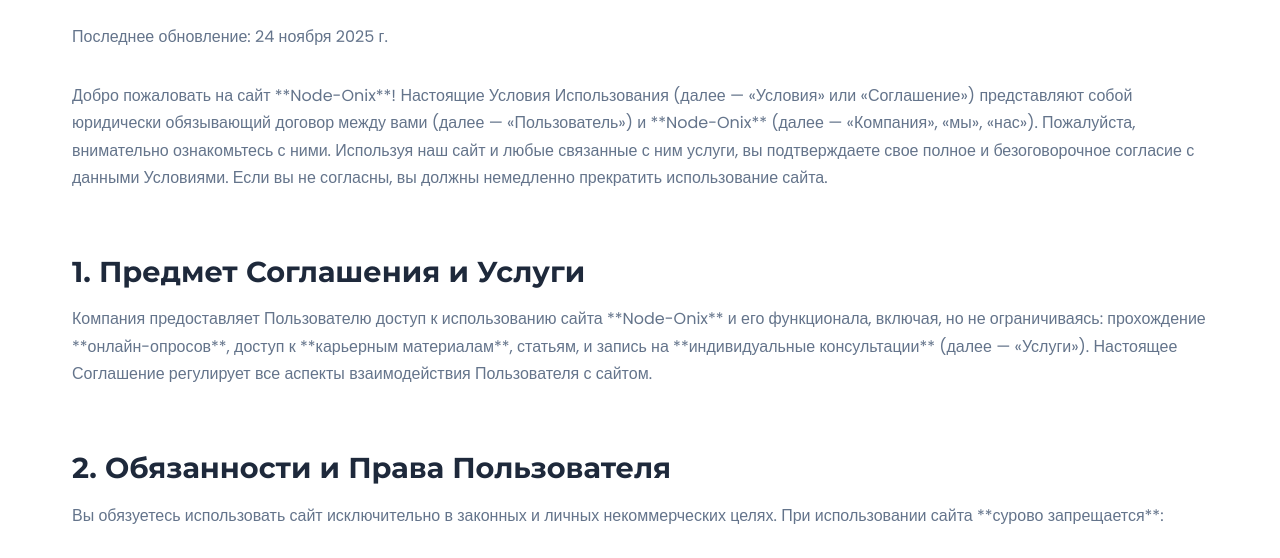
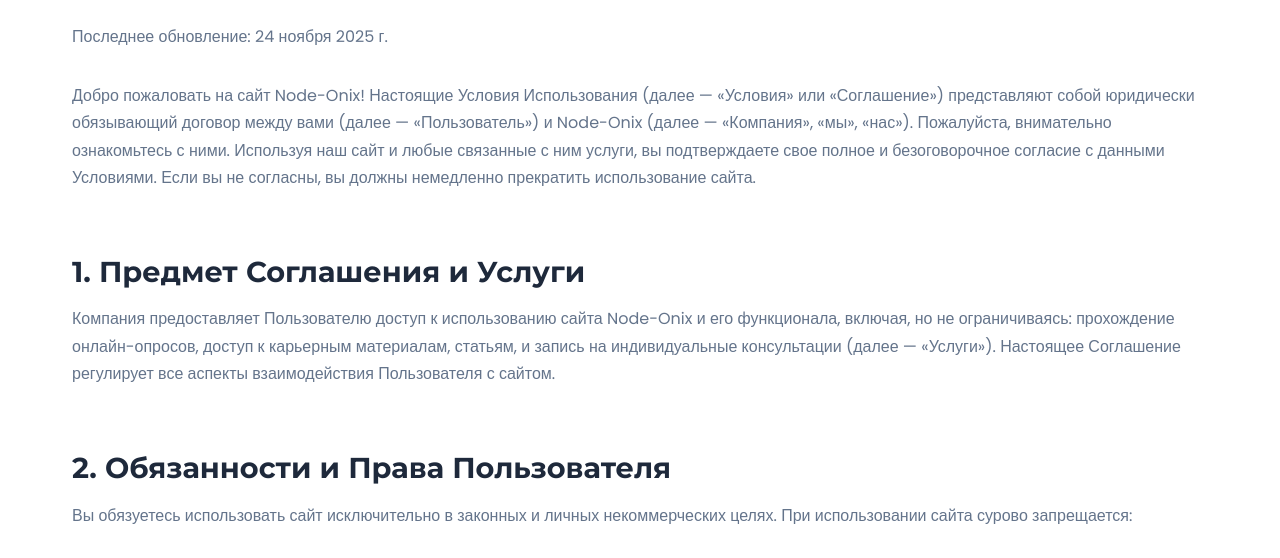
Before and after one commit to Kateryna-Katya/node-onix, a plain HTML site: page terms.html in a window 1280 px wide. Shown: the part 205-763 px from the top of the page. Drawn offline with Linux system fonts and the light colour scheme; files that its build step writes are made by us from their sources; files whose address does not match are found by name.

Commit message:
Deploying to gh-pages from @ Kateryna-Katya/node-onix@c49c3e6f1a566e9adb556fffc51b5c4e89297249 🚀

```diff
--- a/terms.html
+++ b/terms.html
@@ -49,8 +49,8 @@
     <p class="last-updated">Последнее обновление: 24 ноября 2025 г.</p>
 
     <p>
-      Добро пожаловать на сайт **Node-Onix**! Настоящие Условия Использования (далее — «Условия» или «Соглашение»)
-      представляют собой юридически обязывающий договор между вами (далее — «Пользователь») и **Node-Onix**
+      Добро пожаловать на сайт Node-Onix! Настоящие Условия Использования (далее — «Условия» или «Соглашение»)
+      представляют собой юридически обязывающий договор между вами (далее — «Пользователь») и Node-Onix
       (далее — «Компания», «мы», «нас»). Пожалуйста, внимательно ознакомьтесь с ними. Используя наш
       сайт и любые связанные с ним услуги, вы подтверждаете свое полное и безоговорочное согласие с
       данными Условиями. Если вы не согласны, вы должны немедленно прекратить использование сайта.
@@ -58,16 +58,16 @@
 
     <h2>1. Предмет Соглашения и Услуги</h2>
     <p>
-      Компания предоставляет Пользователю доступ к использованию сайта **Node-Onix** и его функционала,
-      включая, но не ограничиваясь: прохождение **онлайн-опросов**, доступ к **карьерным материалам**,
-      статьям, и запись на **индивидуальные консультации** (далее — «Услуги»). Настоящее Соглашение регулирует
+      Компания предоставляет Пользователю доступ к использованию сайта Node-Onix и его функционала,
+      включая, но не ограничиваясь: прохождение онлайн-опросов, доступ к карьерным материалам,
+      статьям, и запись на индивидуальные консультации (далее — «Услуги»). Настоящее Соглашение регулирует
       все аспекты взаимодействия Пользователя с сайтом.
     </p>
 
     <h2>2. Обязанности и Права Пользователя</h2>
     <p>
       Вы обязуетесь использовать сайт исключительно в законных и личных некоммерческих целях.
-      При использовании сайта **сурово запрещается**:
+      При использовании сайта сурово запрещается:
     </p>
     <ul>
       <li>
@@ -113,7 +113,7 @@
       упущенную выгоду или карьерные неудачи, которые могут возникнуть у Пользователя в результате
       использования или невозможности использования сайта или рекомендаций, полученных после
       прохождения опросов. Это относится и к любым услугам, полученным через сторонние
-      сайты, ссылки на которые могут быть размещены на **Node-Onix**.
+      сайты, ссылки на которые могут быть размещены на Node-Onix.
     </p>
 
     <h2>5. Изменения в Условиях Использования</h2>
@@ -128,7 +128,7 @@
     <p>
       Все споры и разногласия, возникающие из настоящего Соглашения, стороны будут стремиться
       разрешить путём конструктивных переговоров. В случае, если согласие не будет достигнуто, спор
-      подлежит рассмотрению в соответствии с **законодательством Европейского Союза** и страны
+      подлежит рассмотрению в соответствии с законодательством Европейского Союза и страны
       регистрации Компании.
     </p>
 
```
